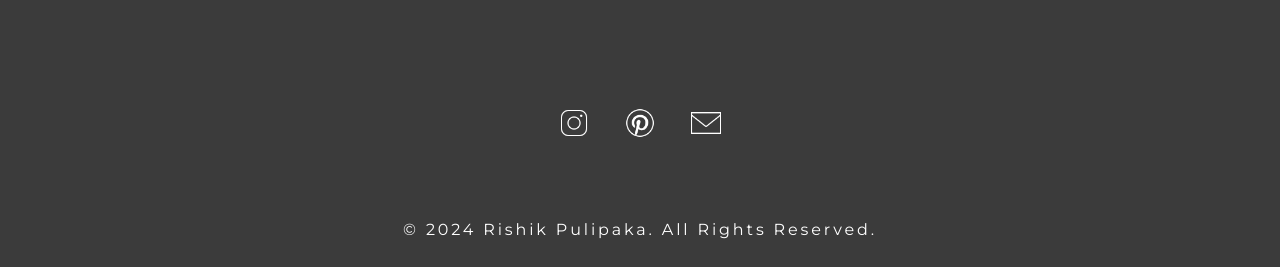
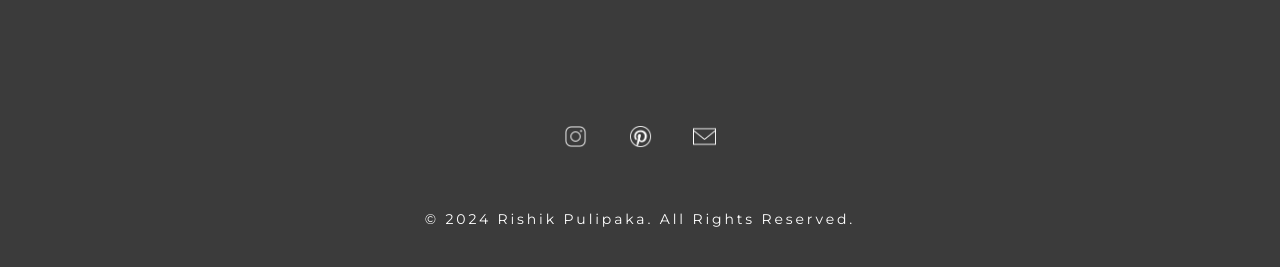
Before and after one commit to rishik-pulipaka/rishik-p-shoots, a React (Vite) app: page /home in a window 1280 px wide. Shown: the part 2181-2448 px from the top of the page. Built offline with nearby package versions, Linux system fonts and the light colour scheme.

Commit message:
- minor change to spacing in footer

```diff
--- a/src/components/Footer.jsx
+++ b/src/components/Footer.jsx
@@ -4,26 +4,26 @@ import mail_icon from "../assets/mail_icon.png"
 
 const Footer = () => {
   return (
-    <div id="footer-container" className="mt-[100px] p-[5px] w-full h-[200px] bg-[#3B3B3B] text-white flex flex-col justify-evenly items-center inset-x-0 bottom-0 font-montserrat">
+    <div id="footer-container" className="mt-[100px] p-[5px] w-full h-[200px] bg-[#3B3B3B] text-white flex flex-col justify-center items-center inset-x-0 bottom-0 font-montserrat">
         <div id="socials-container" className="flex border-0 border-red-300 w-[250px] h-[50px] text-white justify-evenly items-center p-2">
           <a href="https://www.instagram.com/">
-            <div className="size-[30px] border-0 border-red-500">
+            <div className="size-[23px] border-0 border-red-500">
               <img src={insta_icon} alt="instagram icon" />
             </div>
           </a>
           <a href="https://www.pinterest.com/">
-            <div className="size-[30px] border-0 border-blue-500">
+            <div className="size-[23px] border-0 border-blue-500">
               <img src={pinterest_icon} alt="pinterest icon" />
             </div>
           </a>
           <a href="https://www.google.com/">
-            <div className="size-[30px] border-0 border-green-500">
+            <div className="size-[23px] border-0 border-green-500">
               <img src={mail_icon} alt="mail icon" />
             </div>
           </a>
         </div>
 
-        <div id="copyright-container" className="self-center mt-12 text-base text-center text-white tracking-[2.85px] max-md:mt-10">
+        <div id="copyright-container" className="self-center mt-12 text-sm text-center text-white tracking-[2.85px] max-md:mt-10">
             © 2024 Rishik Pulipaka. All Rights Reserved.
         </div>
 
```
